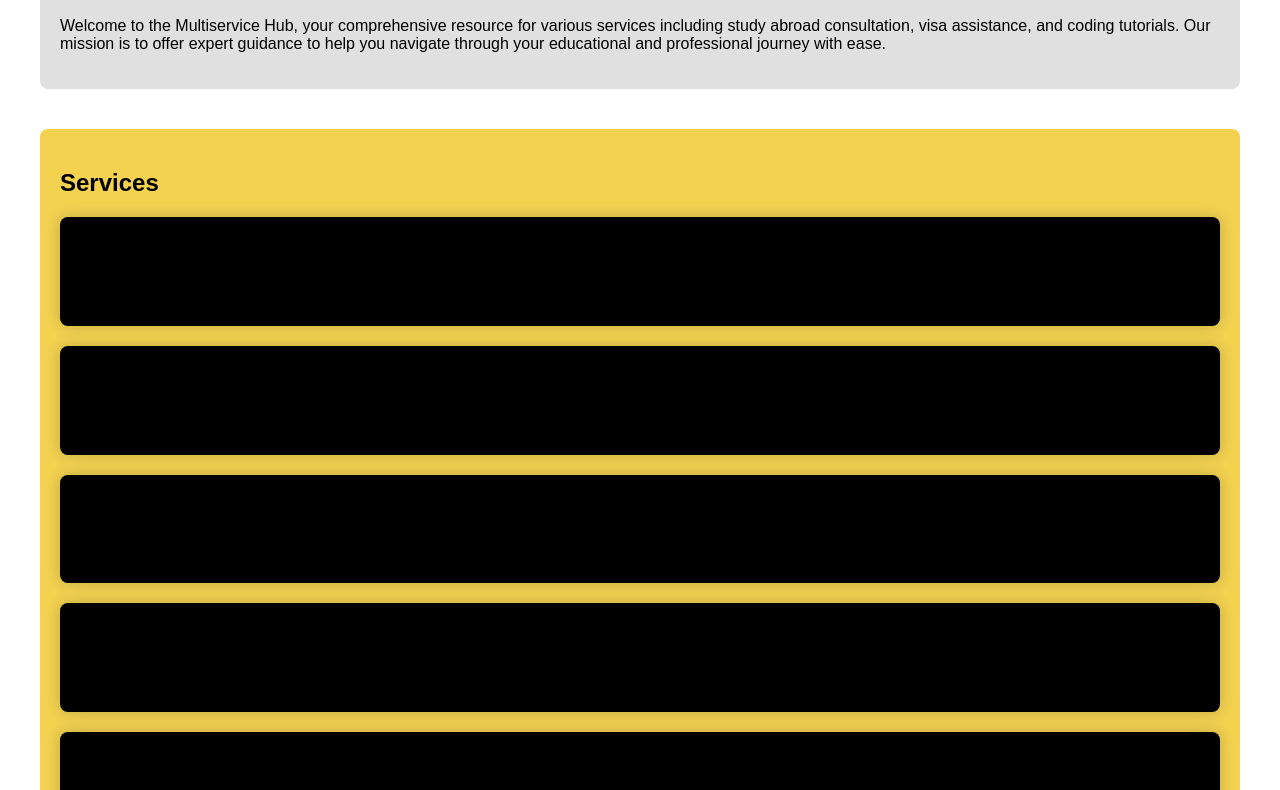
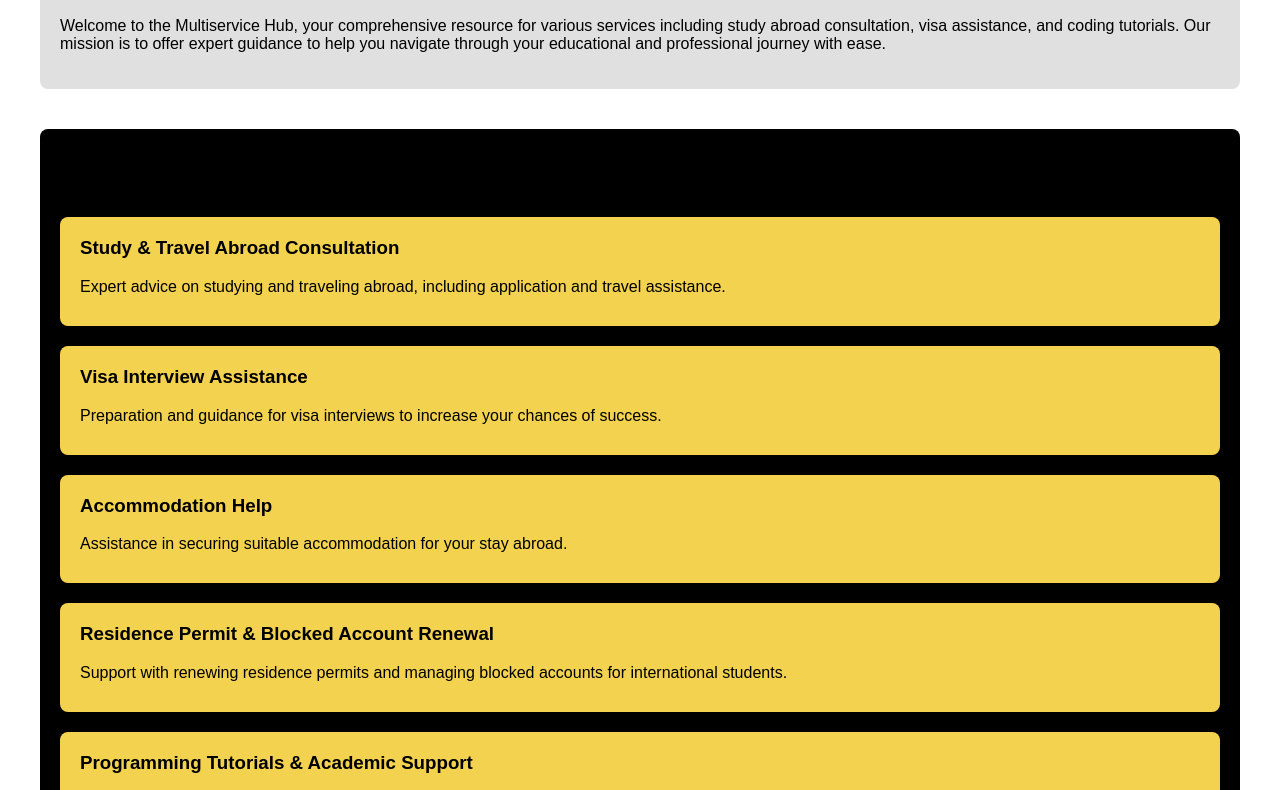
Before and after one commit to EduXpand-i-Consult/EduXpand-i-Consult, a plain HTML site: page index.html in a window 1280 px wide. Shown: the part 561-1351 px from the top of the page. Drawn offline with Linux system fonts and the light colour scheme.

Commit message:
Update index.html

```diff
--- a/index.html
+++ b/index.html
@@ -85,7 +85,7 @@
             color: #000;
         }
         #services {
-            background-color: #F3D250; /* Yellow */
+            background-color: #000000; /* Yellow */
             color: #000;
         }
         #pricing {
@@ -105,7 +105,7 @@
             color: #fff;
         }
         .service {
-            background-color: #000000;
+            background-color: #F3D250;
             border-radius: 8px;
             margin: 20px 0;
             padding: 20px;
```
